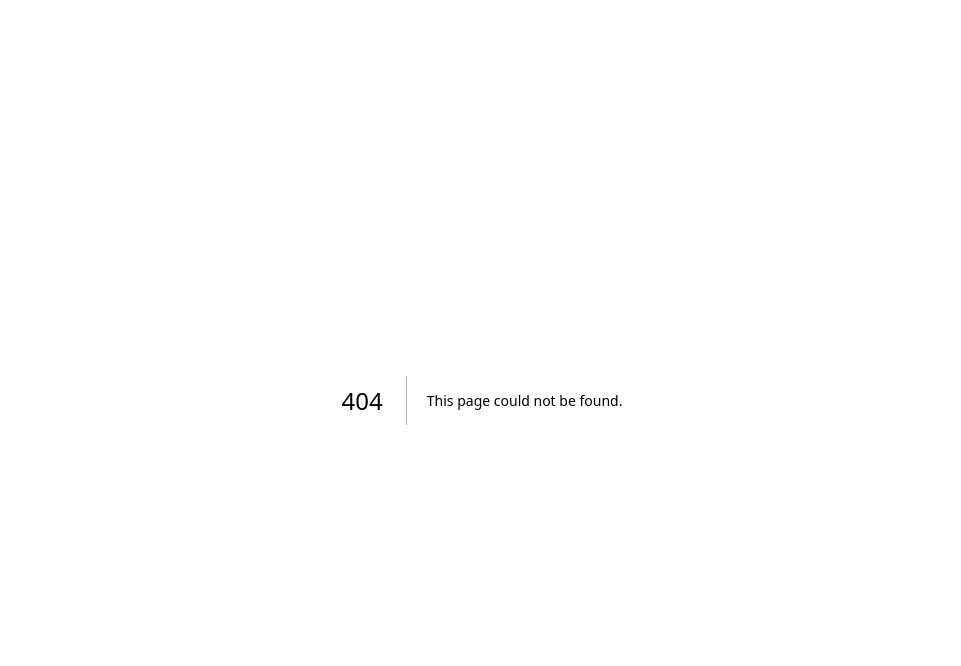
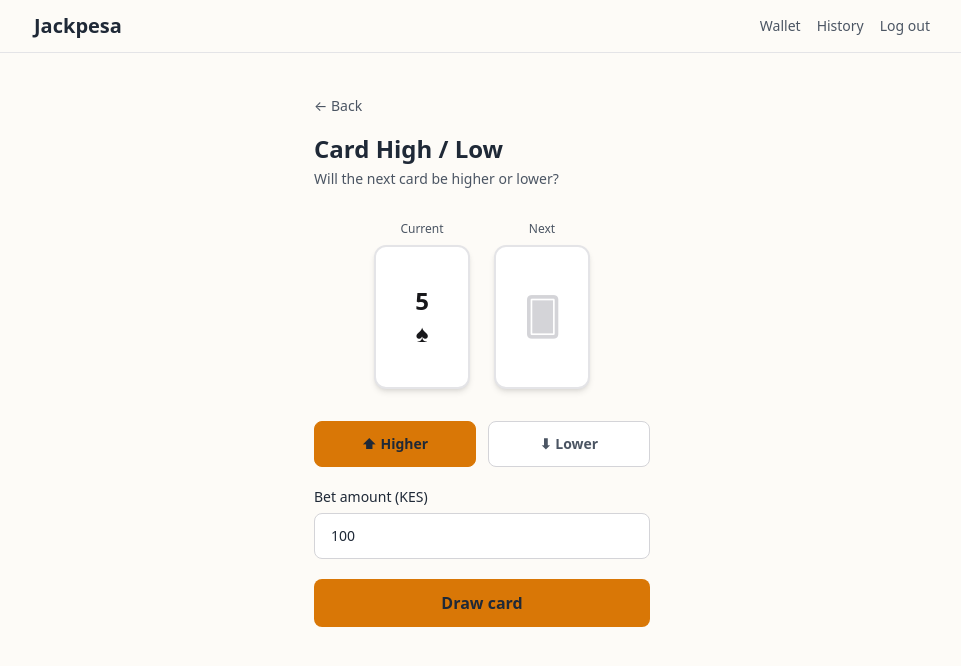
Before and after one commit to GitauGriffinke/jackpesa, a Next.js app: page /dashboard/games/card-high-low in a window 1280 px wide. Before the commit this address had no page. Shown: the top 666 px of the page, without its empty margins (158-1119 px from the left). Built offline with nearby package versions, Linux system fonts and the light colour scheme; no server answers.

Commit message:
feat: add card high/low game

```diff
--- /dev/null
+++ b/app/api/games/card-high-low/route.ts
@@ -0,0 +1,70 @@
+import { NextResponse } from "next/server";
+import { z } from "zod";
+import { getCurrentUser } from "@/lib/auth";
+import { placeBet } from "@/lib/bet";
+import { toCents } from "@/lib/money";
+
+const SUITS = ["♠","♥","♦","♣"] as const;
+const RANKS = ["2","3","4","5","6","7","8","9","10","J","Q","K","A"] as const;
+type Rank = typeof RANKS[number];
+type Suit = typeof SUITS[number];
+interface Card { rank: Rank; suit: Suit; value: number; }
+
+function indexToCard(index: number): Card {
+  return {
+    rank: RANKS[index % 13],
+    suit: SUITS[Math.floor(index / 13) % 4],
+    value: index % 13,
+  };
+}
+
+const Schema = z.object({
+  amountKes: z.number().int().min(10).max(150_000),
+  pick: z.enum(["high", "low"]),
+  currentCardIndex: z.number().int().min(0).max(51),
+  clientSeed: z.string().min(1).max(128),
+});
+
+export async function POST(request: Request) {
+  const user = await getCurrentUser();
+  if (!user) return NextResponse.json({ error: "Not signed in" }, { status: 401 });
+
+  const body = await request.json().catch(() => null);
+  const parsed = Schema.safeParse(body);
+  if (!parsed.success) {
+    return NextResponse.json(
+      { error: parsed.error.issues[0]?.message ?? "Invalid input" },
+      { status: 400 },
+    );
+  }
+
+  const { amountKes, pick, currentCardIndex, clientSeed } = parsed.data;
+  const amountCents = toCents(amountKes);
+  const currentCard = indexToCard(currentCardIndex);
+
+  const result = await placeBet(
+    user.id, "card-high-low", amountCents, clientSeed,
+    (float) => {
+      const nextCard = indexToCard(Math.floor(float * 52));
+      const win = pick === "high"
+        ? nextCard.value > currentCard.value
+        : nextCard.value < currentCard.value;
+      return win ? Math.floor(amountCents * 1.9) : 0;
+    },
+  );
+
+  const nextIndex = Math.floor(result.float * 52);
+  const nextCard = indexToCard(nextIndex);
+
+  return NextResponse.json({
+    nextCard, nextCardIndex: nextIndex,
+    win: result.payoutCents > 0,
+    payoutCents: result.payoutCents,
+    newBalanceCents: result.newBalanceCents,
+    serverSeed: result.round.serverSeed,
+    serverSeedHash: result.round.serverSeedHash,
+    clientSeed: result.round.clientSeed,
+    nonce: result.round.nonce,
+    float: result.float,
+  });
+}
--- /dev/null
+++ b/app/dashboard/games/card-high-low/page.tsx
@@ -0,0 +1,122 @@
+"use client";
+import { useState } from "react";
+
+type Pick = "high" | "low";
+type Phase = "idle" | "drawing" | "result";
+interface CardType { rank: string; suit: string; value: number; }
+interface RoundResult {
+  nextCard: CardType; nextCardIndex: number;
+  win: boolean; payoutCents: number; newBalanceCents: number;
+  serverSeed: string; serverSeedHash: string;
+  clientSeed: string; nonce: number; float: number;
+}
+
+function formatKES(cents: number) {
+  return new Intl.NumberFormat("en-KE", { style: "currency", currency: "KES" }).format(cents / 100);
+}
+
+const SUITS = ["♠","♥","♦","♣"];
+const RANKS = ["2","3","4","5","6","7","8","9","10","J","Q","K","A"];
+
+function randomCard() {
+  const index = Math.floor(Math.random() * 52);
+  return { card: { rank: RANKS[index%13], suit: SUITS[Math.floor(index/13)%4], value: index%13 }, index };
+}
+
+function CardFace({ card, faceDown=false }: { card: CardType; faceDown?: boolean }) {
+  const isRed = card.suit === "♥" || card.suit === "♦";
+  return (
+    <div className={`flex h-36 w-24 flex-col items-center justify-center rounded-xl border-2 border-zinc-200 bg-white shadow-md text-2xl font-bold ${isRed?"text-red-500":"text-zinc-900"}`}>
+      {faceDown ? <span className="text-4xl text-zinc-300">🂠</span> : <><span>{card.rank}</span><span>{card.suit}</span></>}
+    </div>
+  );
+}
+
+export default function CardHighLowPage() {
+  const [current, setCurrent] = useState(randomCard);
+  const [pick, setPick] = useState<Pick>("high");
+  const [amount, setAmount] = useState("100");
+  const [phase, setPhase] = useState<Phase>("idle");
+  const [result, setResult] = useState<RoundResult | null>(null);
+  const [error, setError] = useState<string | null>(null);
+
+  async function handleBet(e: React.FormEvent<HTMLFormElement>) {
+    e.preventDefault(); setError(null); setResult(null); setPhase("drawing");
+    const clientSeed = crypto.randomUUID();
+    const res = await fetch("/api/games/card-high-low", {
+      method: "POST", headers: { "Content-Type": "application/json" },
+      body: JSON.stringify({ amountKes: Number(amount), pick, currentCardIndex: current.index, clientSeed }),
+    });
+    const data = await res.json().catch(() => null);
+    if (!res.ok) { setPhase("idle"); setError(data?.error ?? "Something went wrong."); return; }
+    await new Promise(r => setTimeout(r, 600));
+    setResult(data); setPhase("result");
+  }
+
+  function nextRound() {
+    if (!result) return;
+    setCurrent({ card: result.nextCard, index: result.nextCardIndex });
+    setPhase("idle"); setResult(null); setError(null);
+  }
+
+  const inputClass = "w-full rounded-lg border border-zinc-300 bg-white px-4 py-3 text-text placeholder:text-text-muted focus:border-accent focus:outline-none focus-visible:ring-2 focus-visible:ring-accent";
+
+  return (
+    <main className="mx-auto w-full max-w-sm px-6 py-10">
+      <a href="/dashboard" className="text-sm text-text-muted hover:text-text">← Back</a>
+      <h1 className="mt-4 text-2xl font-bold text-text">Card High / Low</h1>
+      <p className="mt-1 text-sm text-text-muted">Will the next card be higher or lower?</p>
+      <div className="my-8 flex justify-center gap-6">
+        <div className="flex flex-col items-center gap-2">
+          <p className="text-xs text-text-muted">Current</p>
+          <CardFace card={current.card} />
+        </div>
+        <div className="flex flex-col items-center gap-2">
+          <p className="text-xs text-text-muted">Next</p>
+          {phase === "result" && result ? <CardFace card={result.nextCard} /> : <CardFace card={{ rank:"?", suit:"?", value:0 }} faceDown />}
+        </div>
+      </div>
+      {phase === "result" && result && (
+        <div className={`mb-6 rounded-2xl p-5 text-center ${result.win?"bg-amber-50":"bg-zinc-100"}`}>
+          <p className="text-lg font-bold text-text">{result.win ? "Correct! 🎉" : "Wrong guess."}</p>
+          {result.win && <p className="mt-1 text-sm font-semibold text-accent">+{formatKES(result.payoutCents)}</p>}
+          <p className="mt-2 text-sm text-text-muted">New balance: <span className="font-medium text-text">{formatKES(result.newBalanceCents)}</span></p>
+          <details className="mt-4 text-left text-xs text-text-muted">
+            <summary className="cursor-pointer font-medium">Verify this round</summary>
+            <div className="mt-2 flex flex-col gap-1 break-all font-mono">
+              <span>Server seed: {result.serverSeed}</span>
+              <span>Hash: {result.serverSeedHash}</span>
+              <span>Client seed: {result.clientSeed}</span>
+              <span>Nonce: {result.nonce}</span>
+              <span>Float: {result.float.toFixed(10)}</span>
+              <a href="/verify" target="_blank" className="mt-1 text-accent underline">Open verifier →</a>
+            </div>
+          </details>
+          <div className="mt-4 flex gap-3">
+            <button type="button" onClick={nextRound} className="flex-1 rounded-lg bg-accent px-4 py-2 text-sm font-semibold text-text hover:bg-accent-hover">Next card</button>
+            <button type="button" onClick={() => { setCurrent(randomCard()); setPhase("idle"); setResult(null); }} className="flex-1 rounded-lg border border-zinc-300 px-4 py-2 text-sm font-medium text-text-muted hover:text-text">New game</button>
+          </div>
+        </div>
+      )}
+      {phase !== "drawing" && phase !== "result" && (
+        <form onSubmit={handleBet} className="flex flex-col gap-5" noValidate>
+          <div className="flex gap-3">
+            {(["high","low"] as Pick[]).map(p => (
+              <button key={p} type="button" onClick={() => setPick(p)}
+                className={`flex-1 rounded-lg border px-4 py-3 text-sm font-semibold capitalize transition-colors ${pick===p?"border-accent bg-accent text-text":"border-zinc-300 bg-white text-text-muted"}`}>
+                {p === "high" ? "⬆ Higher" : "⬇ Lower"}
+              </button>
+            ))}
+          </div>
+          <label className="flex flex-col gap-1.5 text-sm font-medium text-text">
+            Bet amount (KES)
+            <input className={inputClass} inputMode="numeric" placeholder="100" value={amount} onChange={e => setAmount(e.target.value.replace(/\D/g,""))} />
+          </label>
+          {error && <p role="alert" className="text-sm text-danger">{error}</p>}
+          <button type="submit" className="rounded-lg bg-accent px-4 py-3 font-semibold text-text transition-colors hover:bg-accent-hover">Draw card</button>
+        </form>
+      )}
+      {phase === "drawing" && <p className="text-center text-sm text-text-muted">Drawing...</p>}
+    </main>
+  );
+}
--- a/app/dashboard/page.tsx
+++ b/app/dashboard/page.tsx
@@ -20,7 +20,7 @@ const GAMES: GameCard[] = [
   { id: "slots", label: "Slot Machine", emoji: "🎰", description: "3 reels, classic symbols.", built: true },
   { id: "plinko", label: "Plinko", emoji: "📍", description: "Drop the ball, hit a multiplier.", built: true },
   { id: "crash", label: "Crash", emoji: "🚀", description: "Cash out before it crashes.", built: true },
-  { id: "card-high-low",    label: "Card High / Low",   emoji: "🃏", description: "Higher or lower than the last card.", built: false },
+  { id: "card-high-low", label: "Card High / Low", emoji: "🃏", description: "Higher or lower than the last card.", built: true },
   { id: "mini-roulette",    label: "Mini Roulette",     emoji: "🎯", description: "Red, black, green, odd, or even.",    built: false },
   { id: "scratch-and-win",  label: "Scratch & Win",     emoji: "🎟️", description: "Scratch the card, reveal your prize.", built: false },
   { id: "penalty-shootout", label: "Penalty Shootout",  emoji: "⚽", description: "Pick your corner. Beat the keeper.",  built: false },
```
